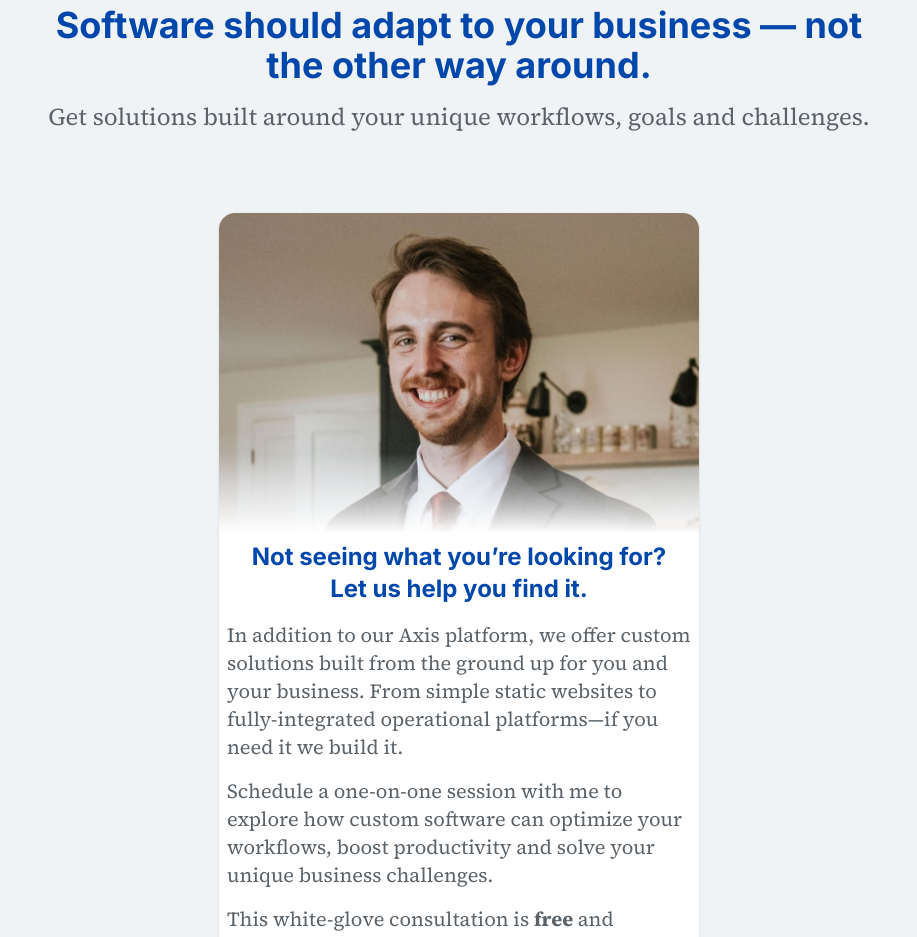
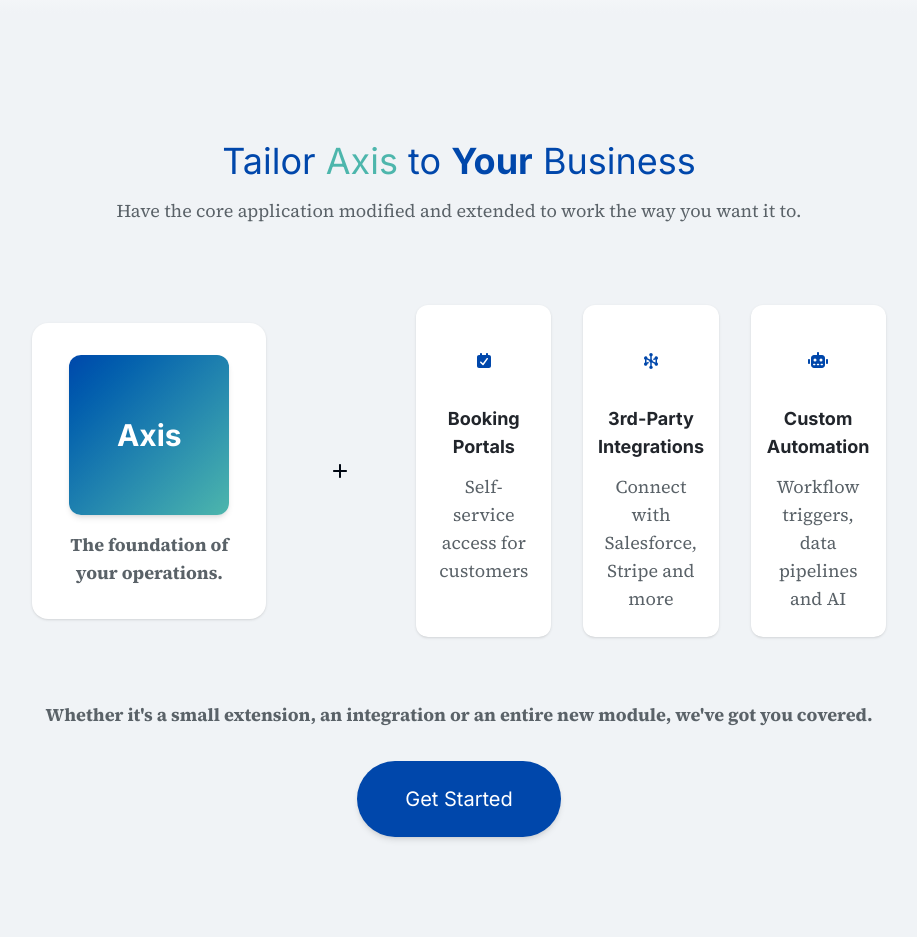
Before and after one commit to Zinazero/cobalt-site, a Next.js app: page / in a window 1280 px wide. Shown: the part 2160-3097 px from the top of the page, without its empty margins (181-1098 px from the left). Built offline with nearby package versions, Linux system fonts and the light colour scheme.

Commit message:
feat/styles: replace Consulting section with Extension

```diff
--- a/src/app/page.tsx
+++ b/src/app/page.tsx
@@ -1,5 +1,5 @@
 import { Axis } from '@/sections/Axis';
-import { Consulting } from '@/sections/Consulting';
+import { Extension } from '@/sections/Extension';
 import { Contact } from '@/sections/Contact';
 import { Hero } from '@/sections/Hero';
 import { Testimonials } from '@/sections/Testimonials';
@@ -9,7 +9,7 @@
     <main className="min-h-screen bg-light">
       <Hero />
       <Axis />
-      <Consulting />
+      <Extension />
       <Testimonials />
       <Contact />
     </main>
--- a/src/sections/Axis.tsx
+++ b/src/sections/Axis.tsx
@@ -52,7 +52,7 @@
   return (
     <>
       <div className="h-14 bg-linear-to-b from-light to-white" />
-      <section id="cobalt-axis" className="min-h-screen bg-white py-16 px-6">
+      <section id="cobalt-axis" className="min-h-screen bg-white py-32 px-6">
         <div className="max-w-450 mx-auto">
           <div className="text-center mb-20">
             <h2 className="text-6xl text-cyan font-bold text-shadow-md">Axis</h2>
--- a/src/sections/Consulting.tsx
+++ /dev/null
@@ -1,62 +0,0 @@
-import Image from 'next/image';
-import DemoButton from '@/components/ui/DemoButton';
-
-export const Consulting = () => {
-  return (
-    <section id="consulting" className="min-h-screen overflow-hidden text-dark">
-      <div className="flex flex-col items-center py-30 min-h-screen w-2/3 mx-auto space-y-20">
-        {/* Header */}
-        <div className="flex flex-col items-center space-y-4 text-center">
-          <h2 className="text-4xl text-cobalt font-bold">
-            Software should adapt to your business — not the other way around.
-          </h2>
-          <h3 className="text-2xl font-source! text-grey">
-            Get solutions built around your unique workflows, goals and challenges.
-          </h3>
-        </div>
-
-        {/* Card */}
-        <div className="flex flex-col 2xl:flex-row-reverse items-center bg-white max-w-120 2xl:max-w-300 shadow-sm hover:shadow-md transition rounded-2xl overflow-hidden">
-          {/* Image */}
-          <div className="w-full 2xl:w-1/2 h-80 2xl:h-150 relative">
-            <div className="absolute bottom-0 h-1/4 w-full 2xl:w-1/4 2xl:h-full bg-gradient-to-t 2xl:bg-gradient-to-r from-white to-white/0 z-1"></div>
-            <Image
-              src="/images/cobalt-consulting-pic.jpg"
-              alt="App preview"
-              fill
-              className="object-cover object-top"
-              draggable={false}
-            />
-          </div>
-
-          {/* Text */}
-          <div className="2xl:w-1/2 flex flex-col space-y-4 p-2 2xl:p-10">
-            <h4 className="lg:text-2xl text-cobalt font-bold text-center 2xl:text-left">
-              Not seeing what you’re looking for? <br /> Let us help you find it.
-            </h4>
-
-            <p className="lg:!text-xl">
-              In addition to our Axis platform, we offer custom solutions built from the ground up for you and
-              your business. From simple static websites to fully-integrated operational platforms—if you need
-              it we build it.
-            </p>
-
-            <p className="lg:!text-xl">
-              Schedule a one-on-one session with me to explore how custom software can optimize your
-              workflows, boost productivity and solve your unique business challenges.
-            </p>
-
-            <p className="lg:!text-xl">
-              This white-glove consultation is <b>free</b> and completely personalized to your business needs.
-            </p>
-          </div>
-        </div>
-
-        <DemoButton
-          text="Book a Consultation"
-          className="bg-cobalt hover:bg-cobalt-hover text-2xl py-6 shadow-sm"
-        />
-      </div>
-    </section>
-  );
-};
--- /dev/null
+++ b/src/sections/Extension.tsx
@@ -0,0 +1,73 @@
+import { faCalendarCheck, faHexagonNodes, faPlus, faRobot } from '@fortawesome/free-solid-svg-icons';
+import { FontAwesomeIcon } from '@fortawesome/react-fontawesome';
+
+export const Extension = () => {
+  return (
+    <section id="consulting" className="overflow-hidden text-dark bg-dark-bg">
+      <div className="flex flex-col items-center py-32 w-2/3 mx-auto">
+        {/* Header */}
+        <div className="flex flex-col items-center space-y-4 text-center mb-20">
+          <h2 className="text-4xl text-cobalt">Tailor <span className="text-cyan">Axis</span> to <b>Your</b> Business</h2>
+          <p className="text-2xl font-source text-grey">
+            Have the core application modified and extended to work the way you want it to.
+          </p>
+        </div>
+
+        {/* Main Split Layout */}
+        <div className="flex flex-col md:flex-row items-center justify-center gap-16 w-full">
+          {/* Axis Core */}
+          <div className="flex flex-col items-center space-y-4 p-8 rounded-2xl bg-white shadow-sm group hover:shadow-xl transition">
+            <div className="w-40 h-40 bg-gradient-to-br from-cobalt to-cyan group-hover:from-cyan group-hover:to-cobalt transition rounded-xl flex items-center justify-center text-white font-bold text-3xl shadow-md">
+              Axis
+            </div>
+            <p className="text-center font-semibold text-lg max-w-sm">The foundation of your operations.</p>
+          </div>
+
+          <div className="text-abyss w-10">
+            <FontAwesomeIcon icon={faPlus} />
+          </div>
+
+          {/* Extensions (3 floating icons) */}
+          <div className="grid grid-cols-1 md:grid-cols-2 lg:grid-cols-3 gap-8 w-full max-w-3xl">
+            {/* Client Portal */}
+            <div className="flex flex-col items-center space-y-3 p-6 bg-white rounded-xl shadow-sm hover:shadow-xl transition group">
+              <div className="w-16 h-16 rounded-lg flex items-center justify-center text-cobalt group-hover:text-cyan transition">
+                <FontAwesomeIcon icon={faCalendarCheck} />
+              </div>
+              <h4 className="text-lg font-bold text-center">Booking Portals</h4>
+              <p className="text-center text-sm text-grey">Self-service access for customers</p>
+            </div>
+
+            {/* Integrations */}
+            <div className="flex flex-col items-center space-y-3 p-6 bg-white rounded-xl shadow-sm hover:shadow-xl transition group">
+              <div className="w-16 h-16 rounded-lg flex items-center justify-center text-cobalt group-hover:text-cyan transition">
+                <FontAwesomeIcon icon={faHexagonNodes} />
+              </div>
+              <h4 className="text-lg font-bold text-center">3rd-Party Integrations</h4>
+              <p className="text-center text-sm text-grey">Connect with Salesforce, Stripe and more</p>
+            </div>
+
+            {/* Automation */}
+            <div className="flex flex-col items-center space-y-3 p-6 bg-white rounded-xl shadow-sm hover:shadow-xl transition md:col-span-2 lg:col-span-1 group">
+              <div className="w-16 h-16 rounded-lg flex items-center justify-center text-cobalt group-hover:text-cyan transition">
+                <FontAwesomeIcon icon={faRobot} />
+              </div>
+              <h4 className="text-lg font-bold text-center">Custom Automation</h4>
+              <p className="text-center text-sm text-grey">Workflow triggers, data pipelines and AI</p>
+            </div>
+          </div>
+        </div>
+
+        {/* CTA */}
+        <div className="mt-16 flex flex-col items-center space-y-8">
+          <p className="text-xl font-semibold">
+            Whether it's a small extension, an integration or an entire new module, we've got you covered.
+          </p>
+          <button type="button" className="bg-cobalt hover:bg-cobalt-hover text-white text-xl py-6 px-12 rounded-full shadow-md transition transform hover:scale-105 cursor-pointer">
+            Get Started
+          </button>
+        </div>
+      </div>
+    </section>
+  );
+};
```
